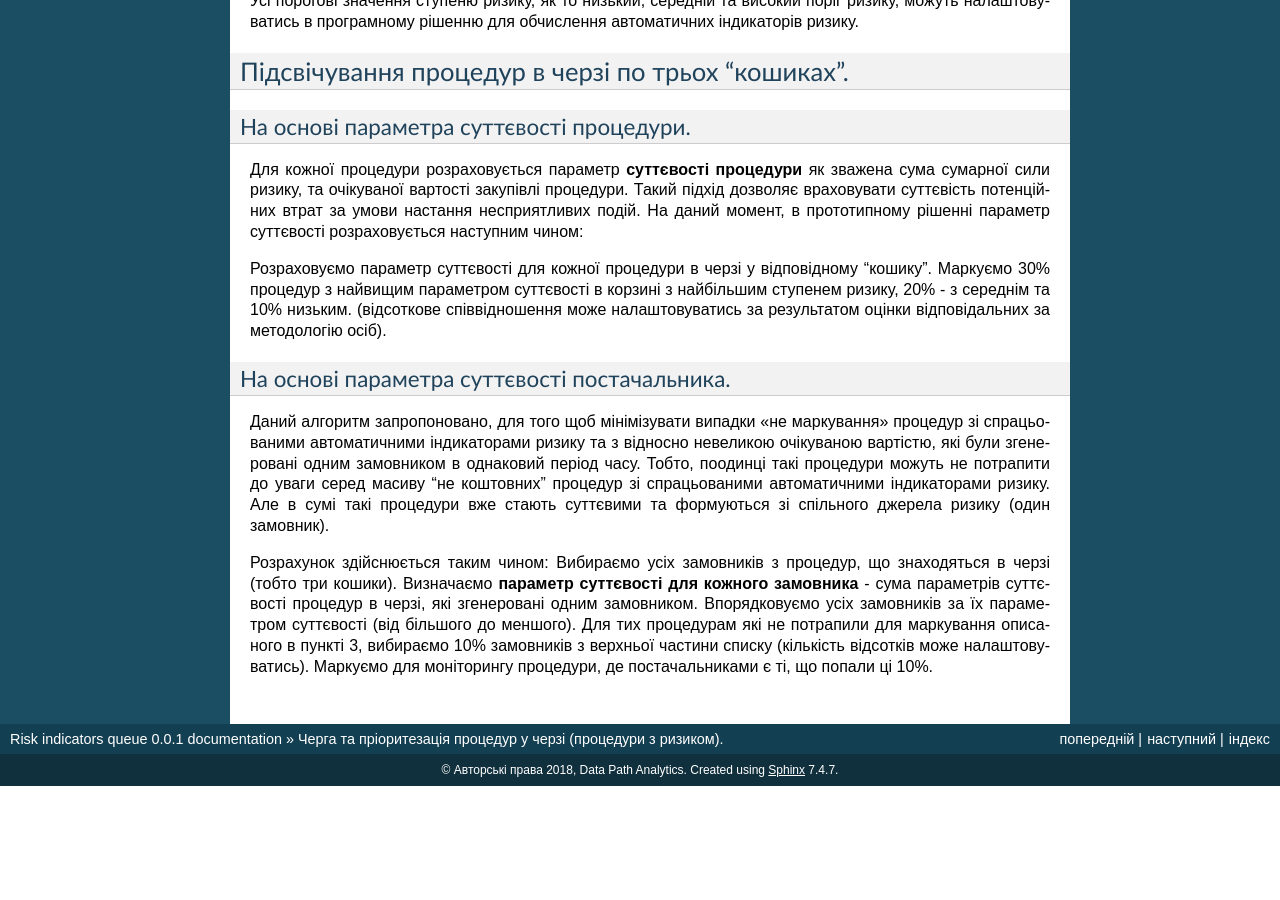
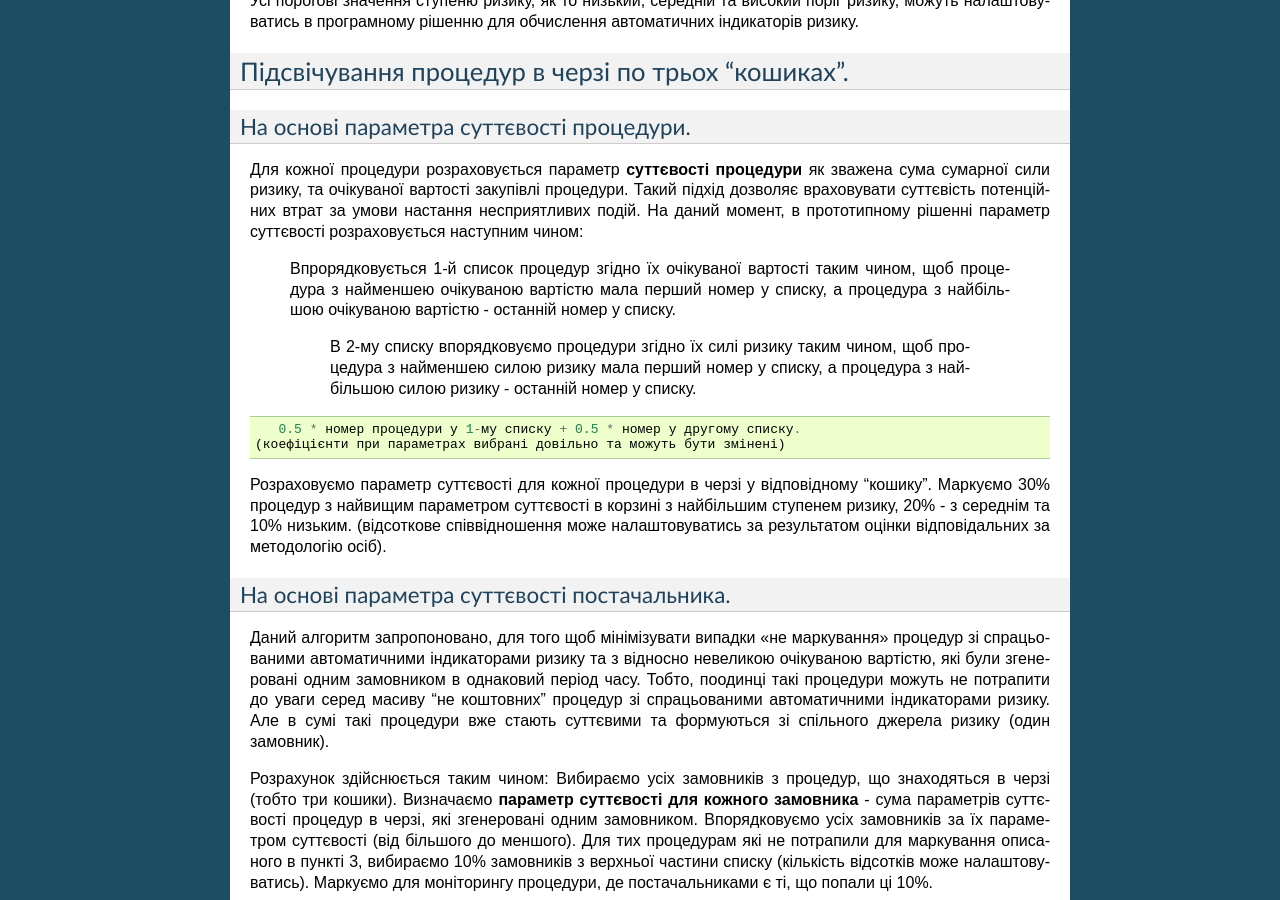
Before and after one commit to DataPathAnalytics/indicators-queue, a Sphinx documentation site: the page built from docs/description_queue.rst, in a window 1280 px wide and 900 px high, scrolled down 1399 px. Built offline with Sphinx 7.4.7, drawn with Linux system fonts in a browser that asks for light colours; before the commit the page ends 2185 px from its top, so only the background shows below that.

Commit message:
Update description_queue.rst

```diff
--- a/docs/description_queue.rst
+++ b/docs/description_queue.rst
@@ -59,10 +59,12 @@
 
 Для кожної процедури розраховується параметр **суттєвості процедури** як зважена сума сумарної сили ризику, та очікуваної вартості закупівлі процедури. Такий підхід дозволяє враховувати суттєвість потенційних втрат за умови настання несприятливих подій. На даний момент, в прототипному рішенні  параметр суттєвості розраховується наступним чином:
 
-.. code ::
-    Впрорядковується 1-й список процедур згідно їх очікуваної вартості таким чином, щоб процедура з найменшею очікуваною вартістю мала перший номер у списку, а процедура з найбільшою очікуваною вартістю - останній номер у списку.
+ Впрорядковується 1-й список процедур згідно їх очікуваної вартості таким чином, щоб процедура з найменшею очікуваною вартістю мала перший номер у списку, а процедура з найбільшою очікуваною вартістю - останній номер у списку.
 
     В 2-му списку впорядковуємо процедури згідно їх силі ризику таким чином, щоб процедура з найменшею силою ризику мала перший номер у списку, а процедура з найбільшою силою ризику - останній номер у списку.
+
+
+.. code ::
 
     0.5 * номер процедури у 1-му списку + 0.5 * номер у другому списку.
  (коефіцієнти при параметрах вибрані довільно та можуть бути змінені)
```
